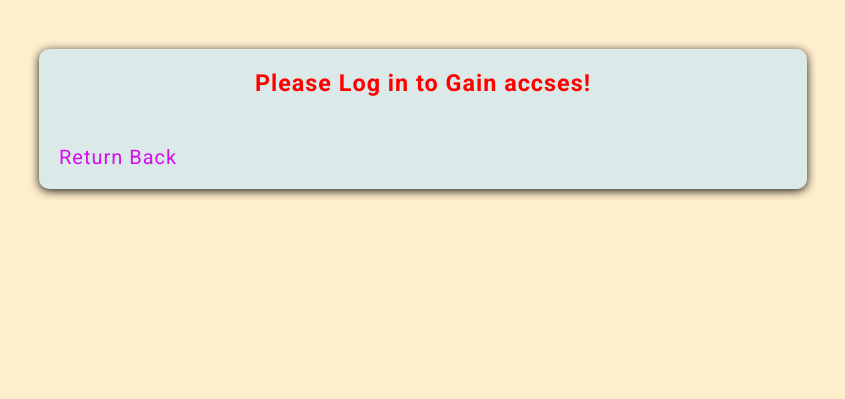
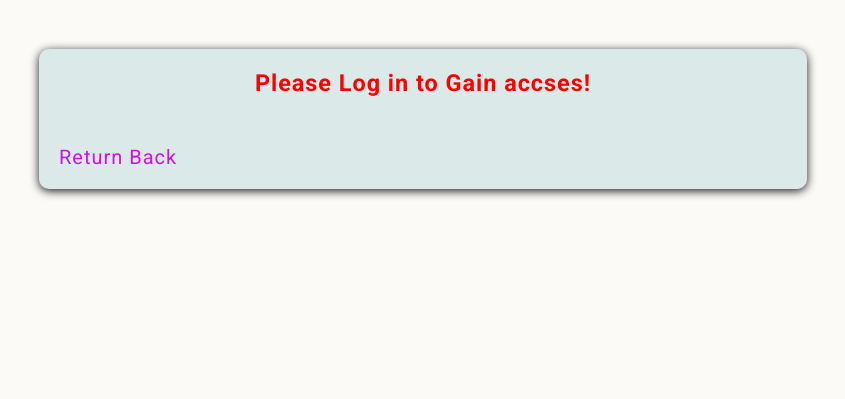
Before and after one commit to radoslav77/treerecipe, a Django app: page /nest in a window 1280 px wide. Shown: the part 401-800 px from the top of the page, without its empty margins (217-1062 px from the left). Run offline with Django 3.2, Linux system fonts and the light colour scheme.

Commit message:
style change

```diff
--- a/static/css/handover.css
+++ b/static/css/handover.css
@@ -1,5 +1,5 @@
 body {
-  background-color: #ffeecc;
+  background-color: #fcfaf7;
 }
 .card {
   background-color: rgb(248, 237, 201);
```
